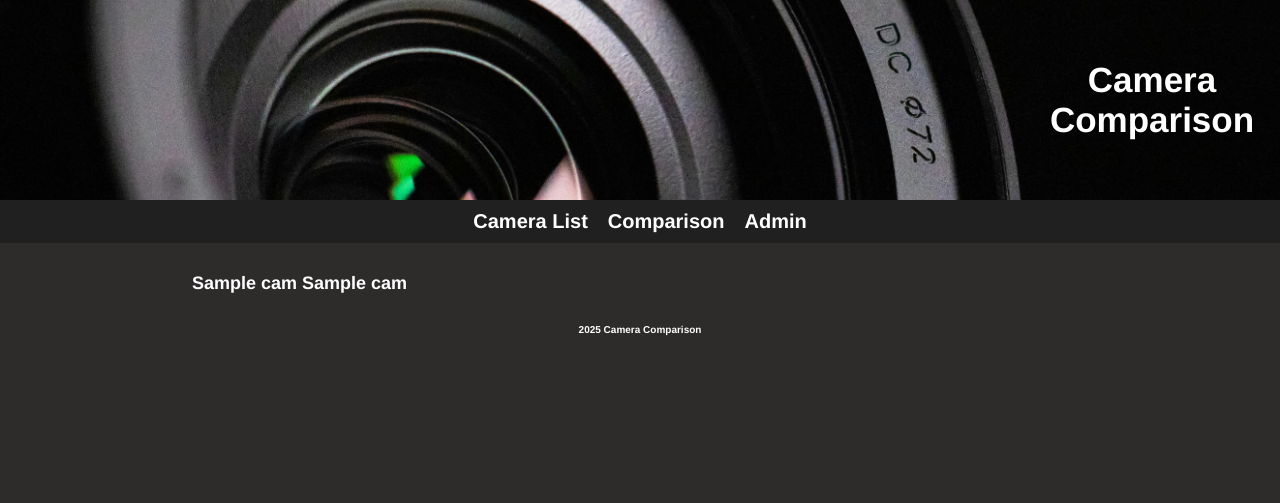
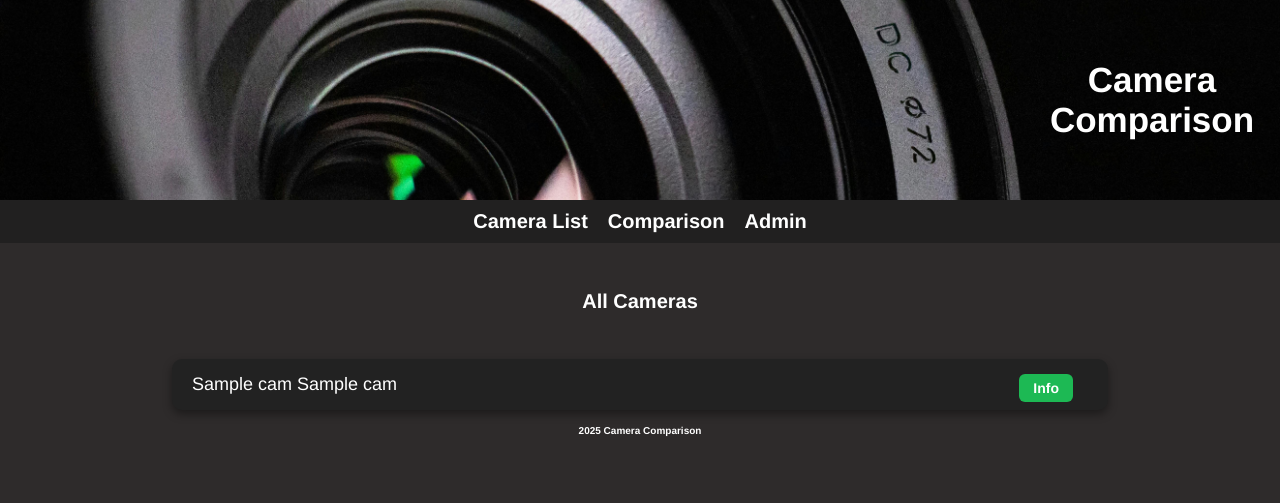
Before and after one commit to 22141bhs/camcomp, a Python web app: template templates/all_cameras.html in a window 1280 px wide. Shown: the top 503 px of the page. Run offline with Jinja, Linux system fonts and the light colour scheme; the template is opened without the code that fills it: most values are stand-ins (such as "Sample title", 1, 10 or a date in 2020).

Commit message:
added css for camera list and a info button and changes the delete and info button to look heaps better and added a logout button in the camera list page

```diff
--- a/static/styles.css
+++ b/static/styles.css
@@ -224,9 +224,6 @@ input[type="checkbox"] {
     align-items: stretch;
 }
 
-.delete{
-    color: red;
-}
 
 .error{
     font-size: 22px;
@@ -236,3 +233,69 @@ input[type="checkbox"] {
     text-align: center;
     margin-top: 30px;
 }
+
+
+h5 {
+    font-size: 18px;
+    font-family: 'Helvetica Neue', Helvetica, Arial, sans-serif;
+    margin: 15px auto;
+    width: 70%;
+    background-color: #222;
+    border-radius: 10px;
+    padding: 15px 20px;
+    text-align: left;
+    box-shadow: 0 4px 10px rgba(0, 0, 0, 0.4);
+    transition: transform 0.2s ease, background-color 0.2s ease;
+}
+
+
+a.camtext {
+    color: #ffffff;
+    text-decoration: none;
+    font-weight: 500;
+    transition: color 0.2s ease;
+}
+
+a.camtext:hover {
+    color: #1db954;
+}
+
+
+a.delete {
+    display: inline-block;
+    background-color: #c22a2a;
+    color: white;
+    font-size: 14px;
+    font-weight: bold;
+    padding: 6px 14px;
+    border-radius: 6px;
+    margin-right: 15px;
+    text-decoration: none;
+    transition: background-color 0.2s ease, transform 0.2s ease;
+    float: right;
+}
+
+a.delete:hover {
+    background-color: #e25252;
+    transform: scale(1.05);
+}
+
+
+a.infobutton {
+    display: inline-block;
+    background-color: #1db954;
+    color: white;
+    font-size: 14px;
+    font-weight: bold;
+    padding: 6px 14px;
+    border-radius: 6px;
+    margin-right: 15px;
+    text-decoration: none;
+    transition: background-color 0.2s ease, transform 0.2s ease;
+    float: right;
+}
+
+a.infobutton:hover {
+    background-color: #17a84b;
+    transform: scale(1.05);
+}
--- a/templates/admin3.html
+++ b/templates/admin3.html
@@ -48,7 +48,7 @@
     </select>
 
     <label>Image</label>
-    <input type="file" name="image" accept="image/*" required><br><br> <!-- Uploading images to the database -->
+    <input type="file" name="image" accept="image/jpg" accept="image/png" required><br><br> <!-- Uploading images to the database -->
 
     <input type="submit" value="Add Camera">
 
--- a/templates/all_cameras.html
+++ b/templates/all_cameras.html
@@ -1,11 +1,13 @@
 {% extends "layout.html" %}
 {% block content %}
+<h6>All Cameras</h6>
 {% for cam in cameras %}
 <h5>
-<a class="camtext" href="/camera/{{cam[0]}}">{{cam[2]}} {{cam[1]}}   </a> <!-- Displaying the camera name and brand -->
-{% if admin %}
-<a class="delete" href="/delete/{{cam[0]}}">X</a> <!-- Delete function. This is nonly visible if admin mode is active -->
-{% endif %}
+    <a class="camtext" href="/camera/{{cam[0]}}">{{cam[2]}} {{cam[1]}}</a>   <!-- Displaying the camera name and brand --> <a class="infobutton" href="/camera/{{cam[0]}}">Info</a>  <!-- Info Button  --> {% if admin %} <a class="delete" href="/delete/{{cam[0]}}">Delete</a> <!-- Delete function. This is nonly visible if admin mode is active -->         {% endif %}
+    </div>
 </h5>
 {% endfor %}
+{% if admin %}
+<h4><a href="/logout">LOGOUT</a></h4> <!-- Logout button -->
+{% endif %}
 {% endblock %}
```
Also changed, not shown: database.db.
